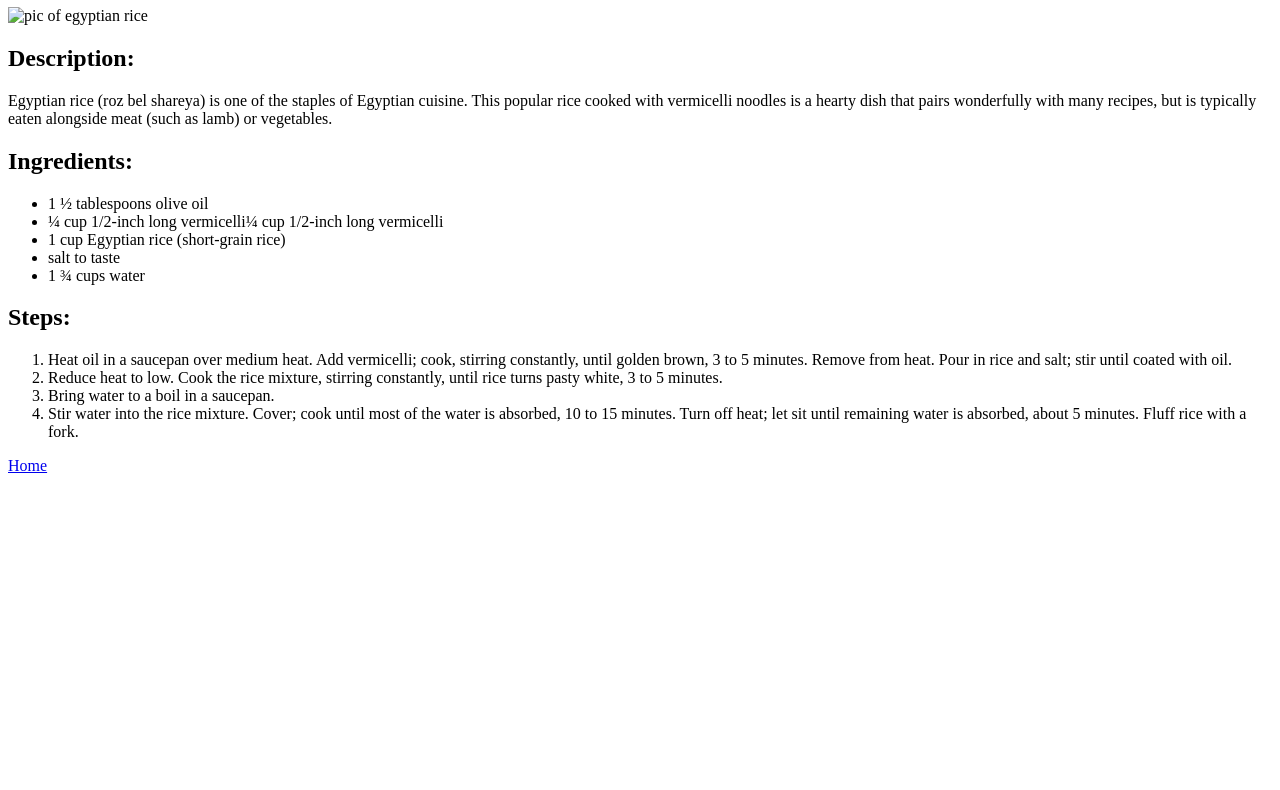
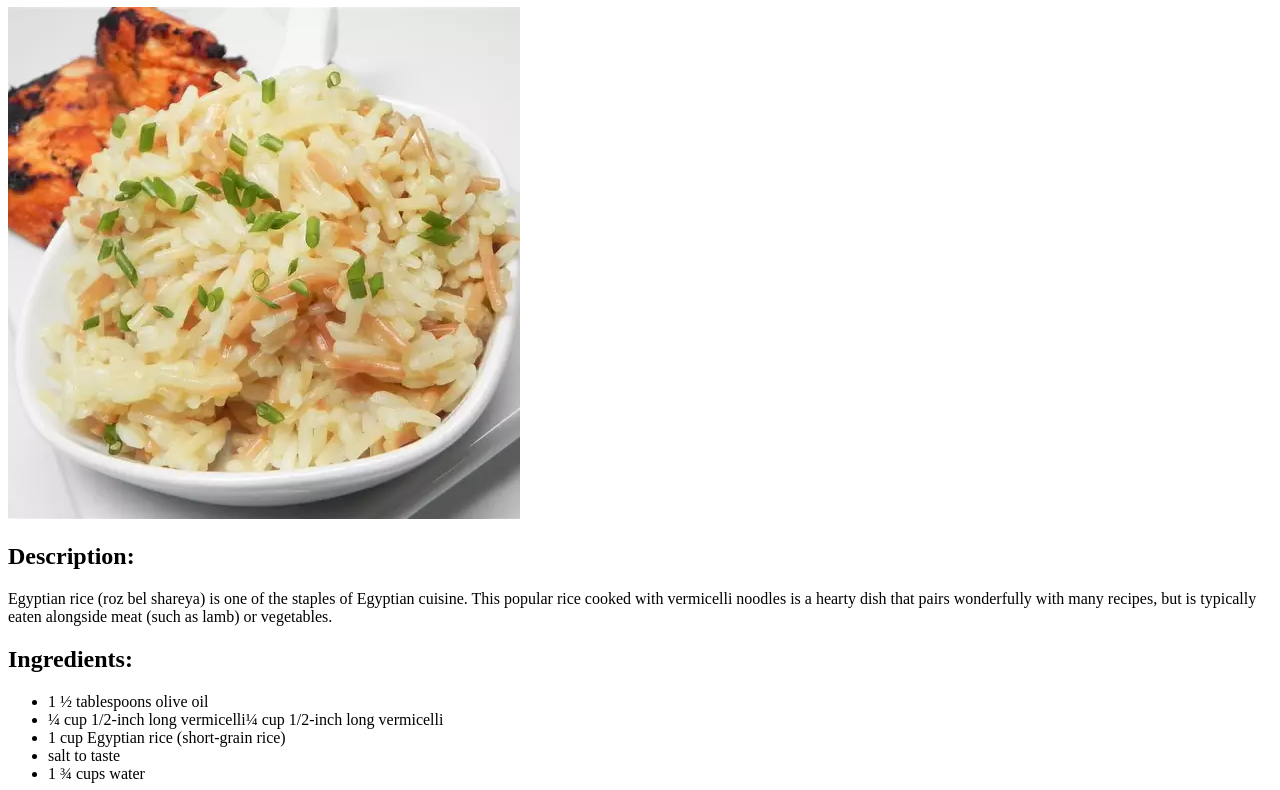
Before and after one commit to Blizarddd/odin-recipes, a plain HTML site: page recipes/rice.html in a window 1280 px wide. Shown: the part 73-863 px from the top of the page. Before the commit the page ends 800 px from the top, so only its background shows below. Drawn offline with Linux system fonts and the light colour scheme.

Commit message:
fix pic bug
fixed by changing path from abs to rel

```diff
--- a/recipes/rice.html
+++ b/recipes/rice.html
@@ -7,7 +7,7 @@
 </head>
 <body>
     <h1>The Perfect Egyptian Rice with Vermicelli</h1>
-    <img src="../home/blizzard/repos/odin-recipes/images/rice.webp" alt="pic of egyptian rice">
+    <img src="../images/rice.webp" alt="pic of egyptian rice">
     <h2>Description:</h2>
     <p>Egyptian rice (roz bel shareya) is one of the staples of Egyptian cuisine. This popular rice cooked with vermicelli noodles is a hearty dish that pairs wonderfully with many recipes, but is typically eaten alongside meat (such as lamb) or vegetables. </p>
     <h2>Ingredients:</h2>
```
